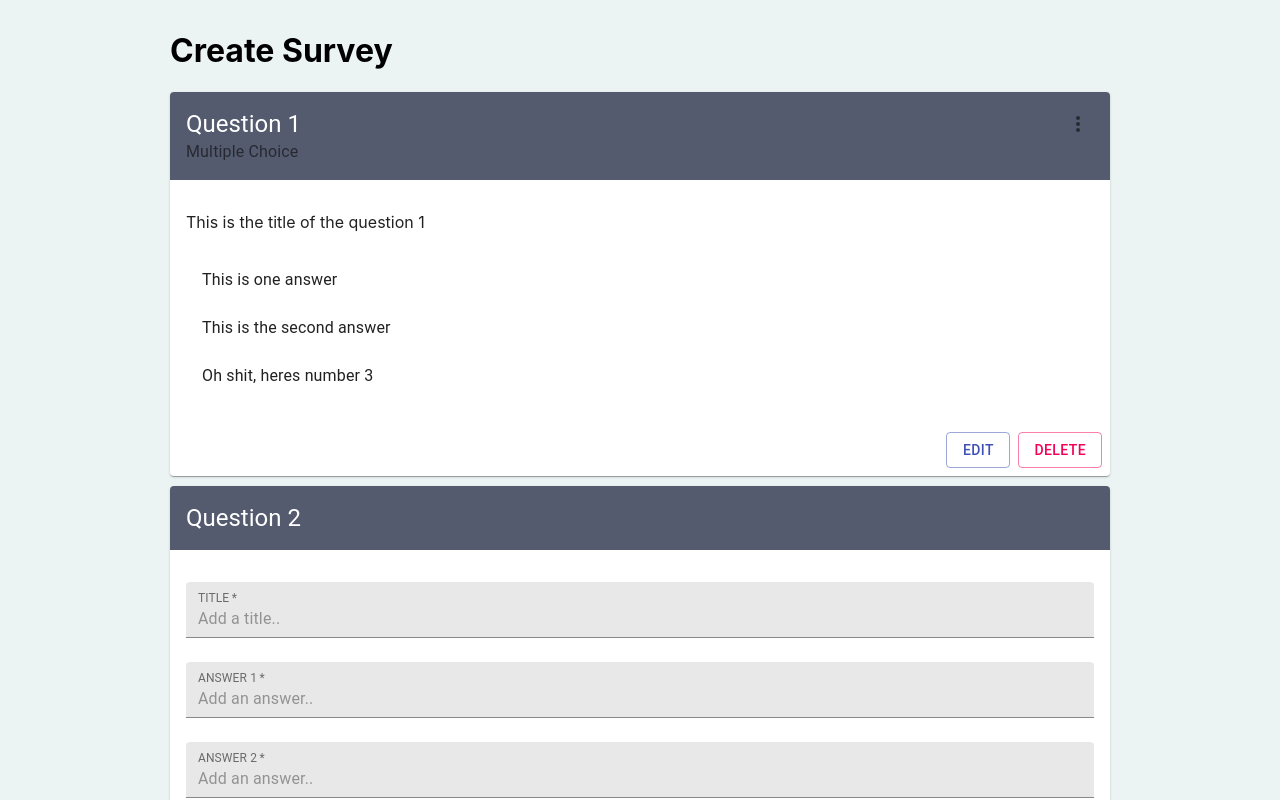
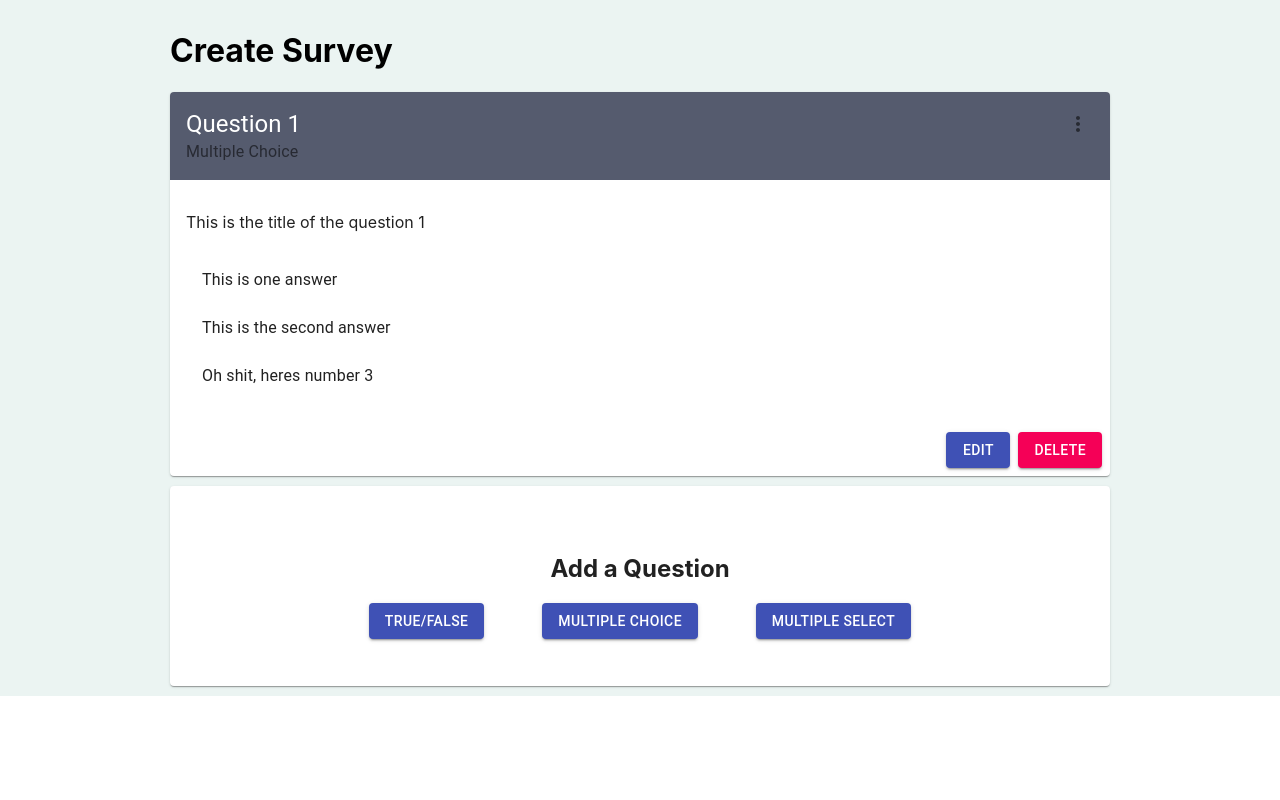
Before and after one commit to austin-rey/react-survey, a React (Create React App) app: page / in a window 1280 px wide. Shown: the top 800 px of the page. Built offline with nearby package versions, Linux system fonts and the light colour scheme.

Commit message:
Created field validation through toast alerts and added ability to define selection of new question

```diff
--- a/package.json
+++ b/package.json
@@ -5,6 +5,7 @@
   "dependencies": {
     "@material-ui/core": "^4.11.0",
     "@material-ui/icons": "^4.9.1",
+    "@material-ui/lab": "^4.0.0-alpha.56",
     "@testing-library/jest-dom": "^5.11.4",
     "@testing-library/react": "^11.1.0",
     "@testing-library/user-event": "^12.1.10",
@@ -12,6 +13,7 @@
     "react-dom": "^17.0.1",
     "react-router": "^5.2.0",
     "react-scripts": "4.0.0",
+    "uuid": "^8.3.1",
     "web-vitals": "^0.2.4"
   },
   "scripts": {
--- a/src/App.js
+++ b/src/App.js
@@ -2,14 +2,16 @@ import React, {useState} from 'react'
 
 import './App.css';
 
-import CreateSurveyForm from './containers/createSurveyForm'
-import SurveyQuestions from './containers/surveyQuestions'
+import CreateSurveyForm from './containers/CreateSurveyForm'
+import SurveyQuestions from './containers/SurveyQuestions'
+import Alerts from './components/Alerts';
 
 import {makeStyles} from '@material-ui/core/styles';
 
 import { Container } from '@material-ui/core';
 
 import SurveyState from './context/surveys/surveyState';
+import AlertsState from './context/alerts/alertsState';
 
 const useStyles = makeStyles((theme) => ({
   container: {
@@ -26,9 +28,12 @@ function App() {
   return (
     <div className="App" className={classes.app}>
       <SurveyState>
-        <Container maxWidth="md" className={classes.container}>
+        <AlertsState>
+          <Alerts/>
+            <Container maxWidth="md" className={classes.container}>
           <SurveyQuestions/>
         </Container>
+        </AlertsState>
       </SurveyState>
     </div>
   );
--- /dev/null
+++ b/src/components/Alerts.js
@@ -0,0 +1,47 @@
+import React, { useContext } from 'react';
+
+import AlertContext from '../context/alerts/alertsContext';
+
+import Snackbar from '@material-ui/core/Snackbar';
+import MuiAlert from '@material-ui/lab/Alert';
+
+import { makeStyles } from '@material-ui/core/styles';
+
+function Alert(props) {
+    return <MuiAlert elevation={6} variant="filled" {...props} />;
+  }
+
+const useStyles = makeStyles((theme) => ({
+    root: {
+      width: '50%',
+      '& > * + *': {
+        marginTop: theme.spacing(2),
+      },
+      position: 'fixed',
+      top: '10px',
+      right: '10px'
+    },
+  }));
+
+
+const Alerts = () => {
+    const alertContext = useContext(AlertContext);
+    const classes = useStyles();
+
+
+    return (
+        <div className={classes.root}>
+
+            {
+                alertContext.alerts.length > 0 &&
+                alertContext.alerts.map((alert) => (
+                    <Alert severity={alert.type}>{alert.msg}</Alert>
+                ))
+            }
+
+        </div>
+
+    );
+};
+
+export default Alerts;
--- a/src/containers/NewSurveyQuestion.js
+++ b/src/containers/NewSurveyQuestion.js
@@ -5,6 +5,7 @@ import {Card,CardHeader,CardContent,CardActions} from '@material-ui/core';
 import {makeStyles} from '@material-ui/core/styles';
 
 import SurveyContext from '../context/surveys/surveyContext';
+import AlertsContext from '../context/alerts/alertsContext';
 
 import TemplateTextField from '../components/TemplateTextField';
 import FormButton from '../components/FormButton';
@@ -36,11 +37,13 @@ const useStyles = makeStyles((theme) => ({
 }));
 
 
-const NewSurveyQuestion = ({question}) => {
+const NewSurveyQuestion = ({type}) => {
     const classes = useStyles();
 
     const surveyContext = useContext(SurveyContext);
+    const alertsContext = useContext(AlertsContext);
 
+    const {setAlert} = alertsContext;
     const {addQuestion,survey} = surveyContext;
 
     const [questionState, setQuestionState] = useState({
@@ -52,7 +55,7 @@ const NewSurveyQuestion = ({question}) => {
         setQuestionState({
             id: survey.questions.length +1,
             title: '',
-            type: '',
+            type: type,
             answers: [
                 {
                     id: 1,
@@ -75,7 +78,7 @@ const NewSurveyQuestion = ({question}) => {
         let titleAnswer = e.target.id.replace(/[0-9]/g, '');
         let id = e.target.id.slice(-1);
         let updatedAnswer;
-        console.log(titleAnswer);
+
         if(titleAnswer == 'answer'){
             updatedAnswer = {
                 id,
@@ -93,10 +96,16 @@ const NewSurveyQuestion = ({question}) => {
     }
 
     const submitNewQuestion = () => {
-        addQuestion(questionState);
+        const answerFields = questionState.answers.reduce((acc, answer)=>{
+            return answer.answerTitle === '';
+        })
+
+        if(questionState.title === '' || answerFields) {
+            setAlert('Please enter all fields.', 'error');
+        } else {
+            addQuestion(questionState);
+        }
     }
-
-    console.log(questionState);
 
     return (
         <Card className={classes.questionCard}>
@@ -132,13 +141,13 @@ const NewSurveyQuestion = ({question}) => {
                     type="primary"
                     label="Save"
                     onClick={submitNewQuestion}
-                    variant="outlined"
+                    variant="contained"
                     startIcon={''}/>
                 <FormButton
                     type="secondary"
                     label="Delete"
-                    onClick={console.log('Poop2')}
-                    variant="outlined"
+                    onClick={console.log('s')}
+                    variant="contained"
                     startIcon={''}/>
             </CardActions>
         </Card>
--- a/src/containers/createSurveyForm.js
+++ b/src/containers/createSurveyForm.js
@@ -7,6 +7,7 @@ import FormTextField from '../components/FormTextField';
 import FormButton from '../components/FormButton';
 
 import SurveyContext from '../context/surveys/surveyContext';
+import AlertsContext from '../context/alerts/alertsContext';
 
 const useStyles = makeStyles((theme) => ({
     root: {
@@ -22,7 +23,9 @@ const useStyles = makeStyles((theme) => ({
 const CreateSurveyForm = () => {
 
     const surveyContext = useContext(SurveyContext);
+    const alertsContext = useContext(AlertsContext);
 
+    const {setAlert} = alertsContext;
     const {registerNewSurvey} = surveyContext;
 
     const [surveyDetails, setSurveyDetails] = useState(
@@ -38,6 +41,9 @@ const CreateSurveyForm = () => {
     }
 
     const formSubmit = () => {
+        if(surveyDetails.surveyName === '' || surveyDetails.surveyDescription === '') {
+            setAlert('Please enter all fields.', 'error');
+        }
         registerNewSurvey(surveyDetails);
     }
 
--- a/src/containers/surveyQuestion.js
+++ b/src/containers/surveyQuestion.js
@@ -61,14 +61,14 @@ const SurveyQuestion = ({question}) => {
                         type="primary"
                         label="Edit"
                         onClick={console.log('Poop2')}
-                        variant="outlined"
+                        variant="contained"
                         startIcon={''}/>
 
                     <FormButton
                         type="secondary"
                         label="Delete"
                         onClick={console.log('Poop2')}
-                        variant="outlined"
+                        variant="contained"
                         startIcon={''}/>
 
             </CardActions>
--- a/src/containers/surveyQuestions.js
+++ b/src/containers/surveyQuestions.js
@@ -1,4 +1,6 @@
-import React, {useContext} from 'react';
+import React, {useContext,useState,useEffect} from 'react';
+
+import {Paper} from '@material-ui/core';
 
 import {makeStyles} from '@material-ui/core/styles';
 
@@ -6,28 +8,86 @@ import SurveyContext from '../context/surveys/surveyContext';
 
 import NewSurveyQuestion from './NewSurveyQuestion';
 import SurveyQuestion from './SurveyQuestion';
+import FormButton from '../components/FormButton';
 
 const useStyles = makeStyles((theme) => ({
     root: {
       display: 'flex'
     },
+    paper: {
+        minHeight: '200px',
+        display: 'flex',
+        flexDirection: 'column',
+        alignItems: 'center',
+        justifyContent: 'center',
+        marginTop: '10px'
+    },
+    buttonContainer: {
+        display: 'flex',
+        width: '70%',
+        justifyContent: 'space-evenly'
+    }
 }));
 
 const SurveyQuestions = () => {
+    const classes = useStyles();
 
     const surveyContext = useContext(SurveyContext);
     const {survey} = surveyContext;
-    const classes = useStyles();
+
+    const [state, showNewQuestionCard] = useState(false);
+    const [questionType, setQuestionType] = useState('');
+
+    useEffect(() => {
+        //New Question was added
+        setQuestionType('');
+        showNewQuestionCard(false);
+        console.log('hi')
+    }, [survey])
+
+    const questionTypeSelected = (type) => {
+        console.log('hie')
+        setQuestionType(type);
+        showNewQuestionCard(true);
+    }
 
     return (
         <div>
-             <h1>Create Survey</h1>
+            <h1>Create Survey</h1>
 
             {survey.questions.map((question) => (
                  <SurveyQuestion question={question}/>
              ))}
 
-            <NewSurveyQuestion />
+            {(state)
+            ?<NewSurveyQuestion type={questionType} />
+            :<Paper className={classes.paper}>
+                <h2>Add a Question</h2>
+                <div className={classes.buttonContainer}>
+                    <FormButton
+                        type="primary"
+                        label="True/False"
+                        onClick={() => {questionTypeSelected('True/False')}}
+                        variant="contained"
+                        startIcon={''}/>
+                    <FormButton
+                        type="primary"
+                        label="Multiple Choice"
+                        onClick={() => {questionTypeSelected('Multiple Choice')}}
+                        variant="contained"
+                        startIcon={''}/>
+                    <FormButton
+                        type="primary"
+                        label="Multiple Select"
+                        onClick={() => {questionTypeSelected('Multiple Select')}}
+                        variant="contained"
+                        startIcon={''}/>
+                </div>
+            </Paper>
+            }
+
+
+
         </div>
     )
 }
--- /dev/null
+++ b/src/context/alerts/alertsContext.js
@@ -0,0 +1,5 @@
+import { createContext } from 'react';
+
+const AlertsContext = createContext();
+
+export default AlertsContext;
--- /dev/null
+++ b/src/context/alerts/alertsReducer.js
@@ -0,0 +1,12 @@
+import { SET_ALERT, REMOVE_ALERT } from './types';
+
+export default (state, action) => {
+  switch (action.type) {
+    case SET_ALERT:
+      return [...state, action.payload];
+    case REMOVE_ALERT:
+      return state.filter((alert) => alert.id !== action.payload);
+    default:
+      return state;
+  }
+};
--- /dev/null
+++ b/src/context/alerts/alertsState.js
@@ -0,0 +1,38 @@
+import React, { useReducer } from 'react';
+import { v4 as uuidv4 } from 'uuid';
+import AlertsContext from './alertsContext';
+import AlertsReducer from './alertsReducer';
+
+import { SET_ALERT, REMOVE_ALERT } from './types';
+
+const AlertsState = (props) => {
+  const initialState = [];
+
+  const [state, dispatch] = useReducer(AlertsReducer, initialState);
+
+  //~~~~~~~~~~ACTIONS~~~~~~~~~~
+
+  // Set Alert
+  const setAlert = (msg, type, timeout = 5000) => {
+    const id = uuidv4();
+    dispatch({
+      type: SET_ALERT,
+      payload: { msg, type, id },
+    });
+
+    setTimeout(() => dispatch({ type: REMOVE_ALERT, payload: id }), timeout);
+  };
+
+  return (
+    <AlertsContext.Provider
+      value={{
+        alerts: state,
+        setAlert,
+      }}
+    >
+      {props.children}
+    </AlertsContext.Provider>
+  );
+};
+
+export default AlertsState;
--- /dev/null
+++ b/src/context/alerts/types.js
@@ -0,0 +1,2 @@
+export const SET_ALERT = 'SET_ALERT';
+export const REMOVE_ALERT = 'REMOVE_ALERT';
```
Also changed, not shown: 1 other file (tests, documents, lock files or other folders).
